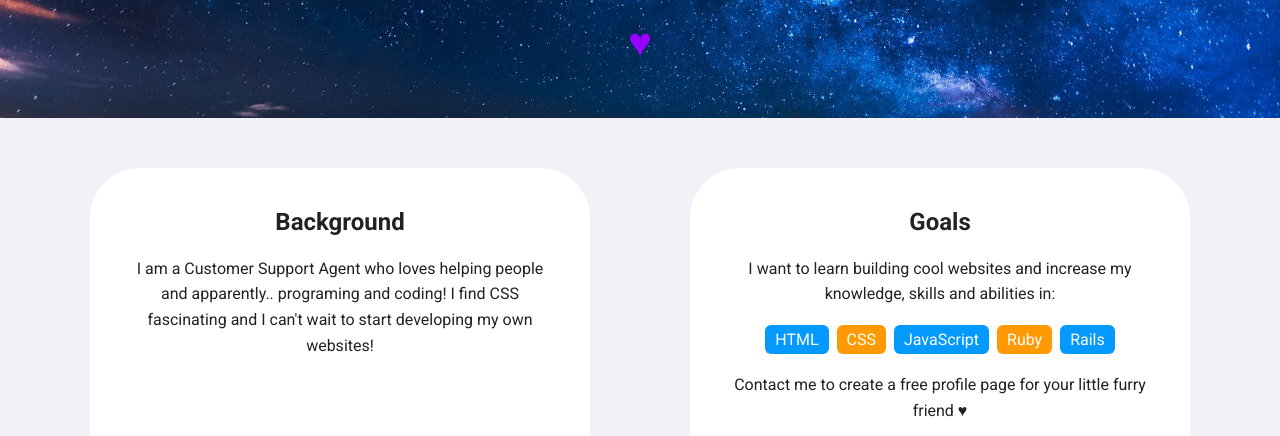
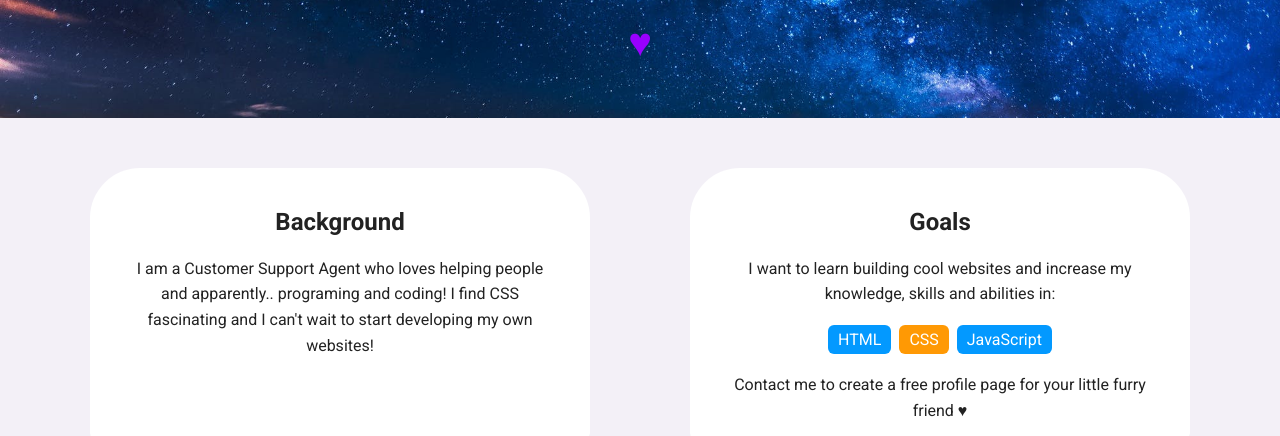
Before and after one commit to Stavroulii/project_1_personal_page, a plain HTML site: page index.html in a window 1280 px wide. Shown: the part 352-788 px from the top of the page. Drawn offline with Linux system fonts and the light colour scheme; a web font is replaced by a local one.

Commit message:
Final edits

```diff
--- a/index.html
+++ b/index.html
@@ -38,8 +38,6 @@
           <li>HTML</li>
           <li>CSS</li>
           <li>JavaScript</li>
-          <li>Ruby</li>
-          <li>Rails</li>
         </ul>
         <p>Contact me to create a free profile page for your little furry friend &hearts;</p>
       </div>
```
Also changed, not shown: experience.html (+1 -1 lines), styles.css (line endings or trailing spaces).
